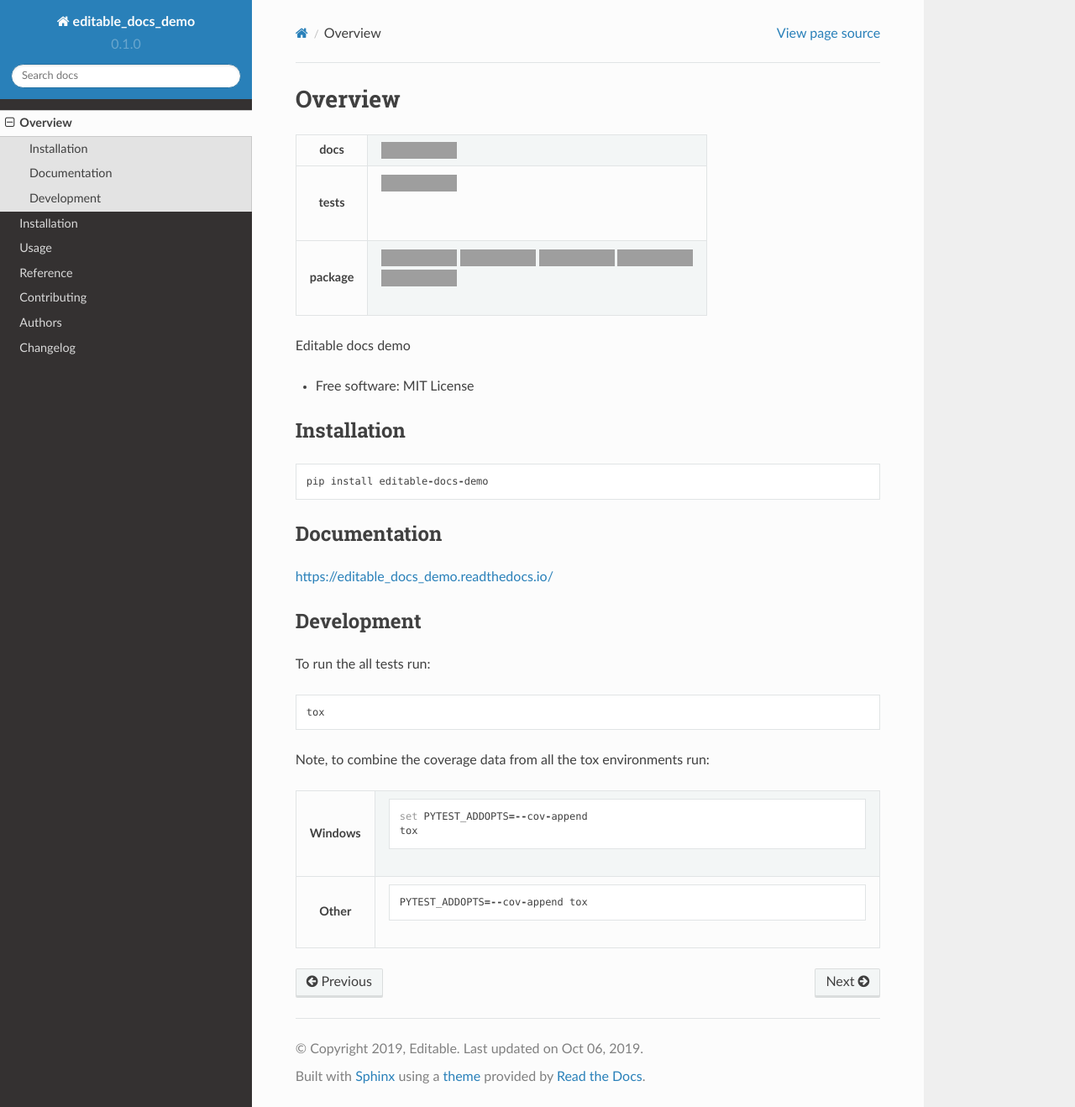
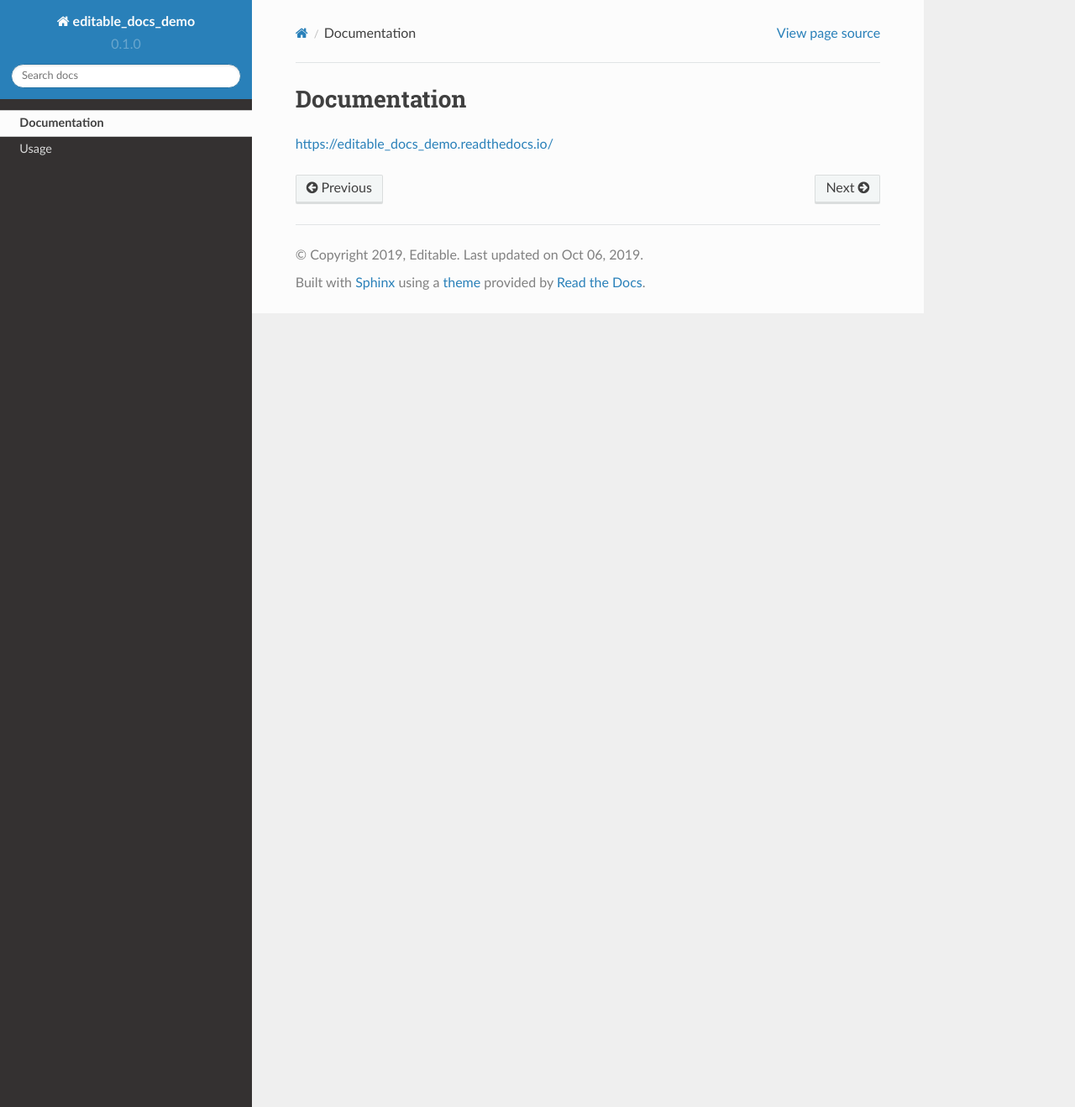
Before and after one commit to interdoc-edit-bot/editable-docs-demo, a Sphinx documentation site: the page built from docs/readme.rst, in a window 1280 px wide and 1318 px high. Shown: the whole window at 84% size. Built offline with Sphinx 7.4.7 and the Read the Docs theme 2.0.0, drawn with Linux system fonts in a browser that asks for light colours; grey boxes are pictures that could not be loaded.

Commit message:
Simplify docs

```diff
--- a/README.rst
+++ b/README.rst
@@ -1,91 +1,5 @@
-========
-Overview
-========
-
-.. start-badges
-
-.. list-table::
-    :stub-columns: 1
-
-    * - docs
-      - |docs|
-    * - tests
-      - | |travis|
-        |
-    * - package
-      - | |version| |wheel| |supported-versions| |supported-implementations|
-        | |commits-since|
-
-.. |docs| image:: https://readthedocs.org/projects/editable_docs_demo/badge/?style=flat
-    :target: https://readthedocs.org/projects/editable_docs_demo
-    :alt: Documentation Status
-
-
-.. |travis| image:: https://travis-ci.org/orange-aardvark/editable_docs_demo.svg?branch=master
-    :alt: Travis-CI Build Status
-    :target: https://travis-ci.org/orange-aardvark/editable_docs_demo
-
-.. |version| image:: https://img.shields.io/pypi/v/editable-docs-demo.svg
-    :alt: PyPI Package latest release
-    :target: https://pypi.org/pypi/editable-docs-demo
-
-.. |commits-since| image:: https://img.shields.io/github/commits-since/orange-aardvark/editable_docs_demo/v0.1.0.svg
-    :alt: Commits since latest release
-    :target: https://github.com/orange-aardvark/editable_docs_demo/compare/v0.1.0...master
-
-.. |wheel| image:: https://img.shields.io/pypi/wheel/editable-docs-demo.svg
-    :alt: PyPI Wheel
-    :target: https://pypi.org/pypi/editable-docs-demo
-
-.. |supported-versions| image:: https://img.shields.io/pypi/pyversions/editable-docs-demo.svg
-    :alt: Supported versions
-    :target: https://pypi.org/pypi/editable-docs-demo
-
-.. |supported-implementations| image:: https://img.shields.io/pypi/implementation/editable-docs-demo.svg
-    :alt: Supported implementations
-    :target: https://pypi.org/pypi/editable-docs-demo
-
-
-.. end-badges
-
-Editable docs demo
-
-* Free software: MIT License
-
-Installation
-============
-
-::
-
-    pip install editable-docs-demo
-
 Documentation
 =============
 
 
 https://editable_docs_demo.readthedocs.io/
-
-
-Development
-===========
-
-To run the all tests run::
-
-    tox
-
-Note, to combine the coverage data from all the tox environments run:
-
-.. list-table::
-    :widths: 10 90
-    :stub-columns: 1
-
-    - - Windows
-      - ::
-
-            set PYTEST_ADDOPTS=--cov-append
-            tox
-
-    - - Other
-      - ::
-
-            PYTEST_ADDOPTS=--cov-append tox
--- a/docs/index.rst
+++ b/docs/index.rst
@@ -6,12 +6,7 @@ Contents
    :maxdepth: 2
 
    readme
-   installation
    usage
-   reference/index
-   contributing
-   authors
-   changelog
 
 Indices and tables
 ==================
--- a/docs/usage.rst
+++ b/docs/usage.rst
@@ -2,12 +2,10 @@
 Usage
 =====
 
-Features:
-
 * Edit this page by clicking on the text.
 * See your pull request `on GitHub
   <https://github.com/orange-aardvark/editable-docs-demo/pulls>`__.
-
+* Visit `sphinxcontrib-editable <https://pypi.org/project/sphinxcontrib-editable/>`__ to add these features to your own docs.
 
 
 Example text - Try editing!
```
